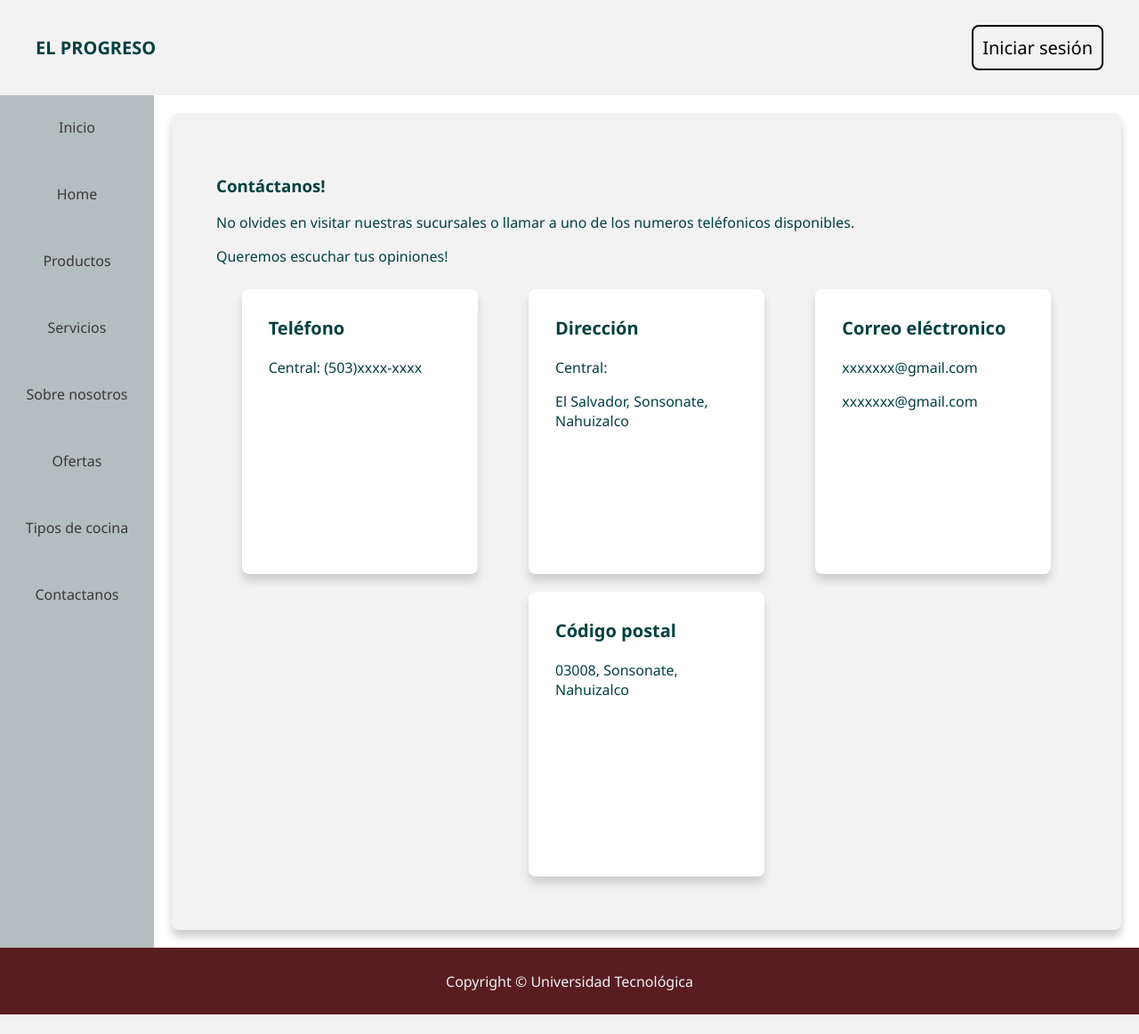
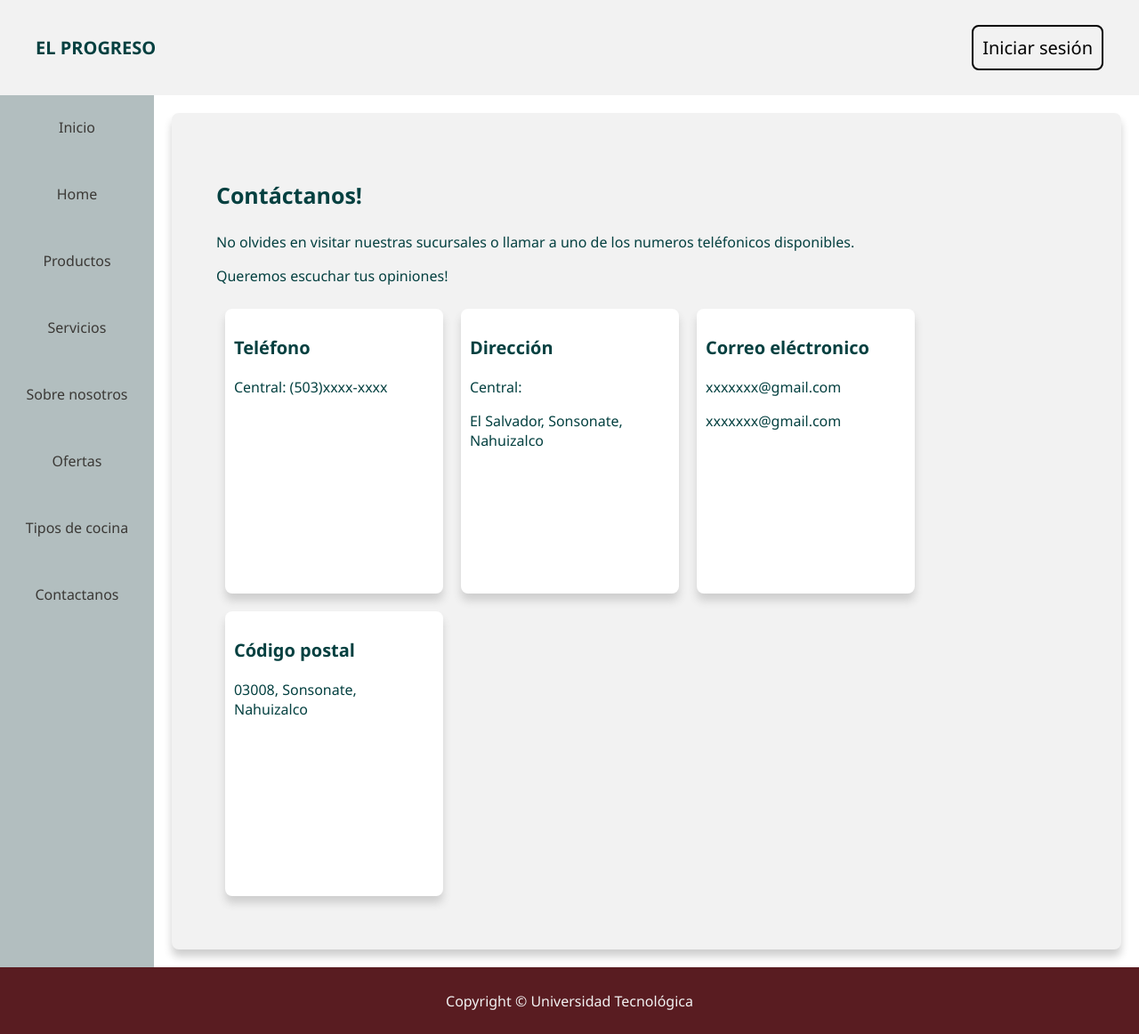
Before and after one commit to Vladr-mir/project_uni, a PHP site: page /pages/static/contact.html in a window 1280 px wide. Shown: the whole page at 89% size. Before the commit the page ends 1140 px from the top, so only its background shows below. Run offline with PHP 8.4, Linux system fonts and the light colour scheme.

Commit message:
Fix visual bugs

```diff
--- a/style.css
+++ b/style.css
@@ -27,6 +27,11 @@ header {
   justify-content: space-between;
   align-items: center;
   flex-wrap: wrap;
+}
+
+h1 {
+  font-size: 25px;
+  font-weight: bold;
 }
 
 footer {
@@ -121,7 +126,6 @@ form {
 
 .card-holder {
   display: flex;
-  justify-content: space-around;
   flex-wrap: wrap;
 }
 
@@ -131,7 +135,6 @@ form {
   margin: 10px;
   height: 300px;
   padding: 10px;
-  padding-left: 30px;
   border-radius: 8px;
   box-shadow: 0px 8px 10px 0px #CFCFCF;
 }
```
